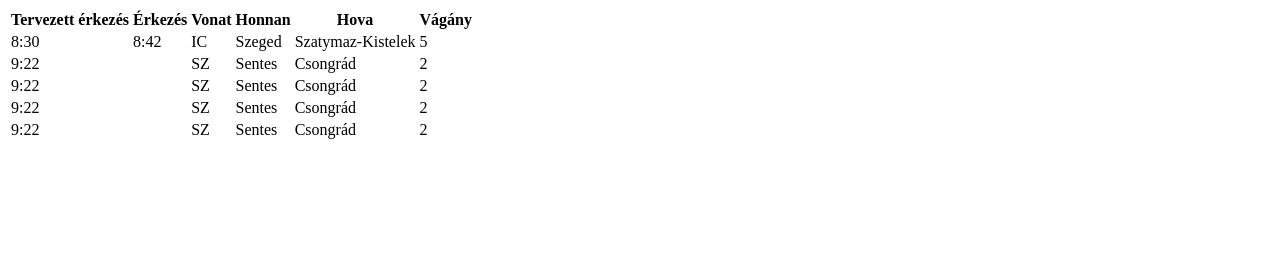
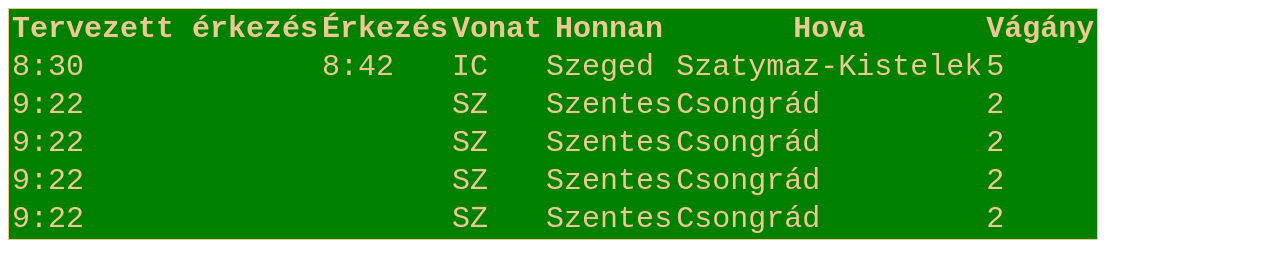
Before and after one commit to juhasz-szabolcs/2025_01_30_MAV_utastajekoztato2, a plain HTML site: page index.html in a window 1280 px wide. Drawn offline with Linux system fonts and the light colour scheme.

Commit message:
create css and add base table design

```diff
--- a/index.html
+++ b/index.html
@@ -4,6 +4,8 @@
     <meta charset="UTF-8">
     <meta name="viewport" content="width=device-width, initial-scale=1.0">
     <title>MÁV utastájékoztató</title>
+
+    <link rel="stylesheet" href="styles.css">
 </head>
 <body>
     <table>
@@ -31,7 +33,7 @@
                 <td>9:22</td>
                 <td></td>
                 <td>SZ</td>
-                <td>Sentes</td>
+                <td>Szentes</td>
                 <td>Csongrád</td>
                 <td>2</td>
             </tr>
@@ -39,7 +41,7 @@
                 <td>9:22</td>
                 <td></td>
                 <td>SZ</td>
-                <td>Sentes</td>
+                <td>Szentes</td>
                 <td>Csongrád</td>
                 <td>2</td>
             </tr>
@@ -47,7 +49,7 @@
                 <td>9:22</td>
                 <td></td>
                 <td>SZ</td>
-                <td>Sentes</td>
+                <td>Szentes</td>
                 <td>Csongrád</td>
                 <td>2</td>
             </tr>
@@ -55,7 +57,7 @@
                 <td>9:22</td>
                 <td></td>
                 <td>SZ</td>
-                <td>Sentes</td>
+                <td>Szentes</td>
                 <td>Csongrád</td>
                 <td>2</td>
             </tr>
--- /dev/null
+++ b/styles.css
@@ -0,0 +1,7 @@
+table {
+    border: 1px solid;
+    background-color: green;
+    color: rgb(236, 200, 147); /* betűszín */
+    font-family: 'Courier New'; /* betűtípus */
+    font-size: 30px; /* betűméret */
+}
```
